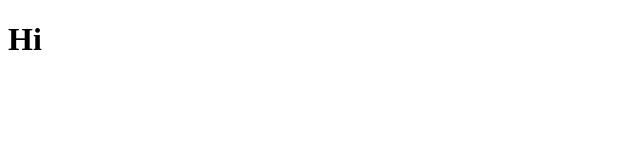
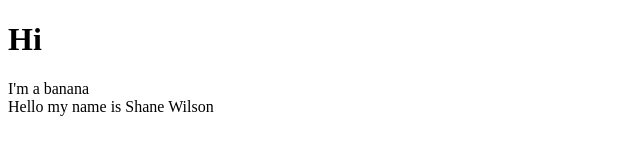
Before and after one commit to shanedwilson/js-functions, a plain HTML site: page index.html in a window 1280 px wide. Shown: the whole page, without its empty margins (0-640 px from the left). Drawn offline with Linux system fonts and the light colour scheme.

Commit message:
let, const, template literals

```diff
--- a/index.html
+++ b/index.html
@@ -9,6 +9,7 @@
 <body>
     <h1>Hi</h1>
     <div id="banana"></div>
+    <div id="greeting"></div>
 
     <script src="main.js"></script>
 </body>
--- a/main.js
+++ b/main.js
@@ -0,0 +1,17 @@
+const bananaDiv =document.getElementById('banana');
+bananaDiv.innerHTML = "I'm a banana";
+
+let counter = 0;
+counter = counter +1;
+counter +=1;
+counter++;
+
+//counter = 3
+console.log('counter: ', counter)
+
+
+const greetingElement = document.getElementById('greeting');
+const firstName = 'Shane'
+const lastName = 'Wilson'
+//greetingElement.innerHTML = 'Hello my name is ' + firstName + ' ' + lastName;
+greetingElement.innerHTML = `Hello my name is ${firstName} ${lastName}`;
```
